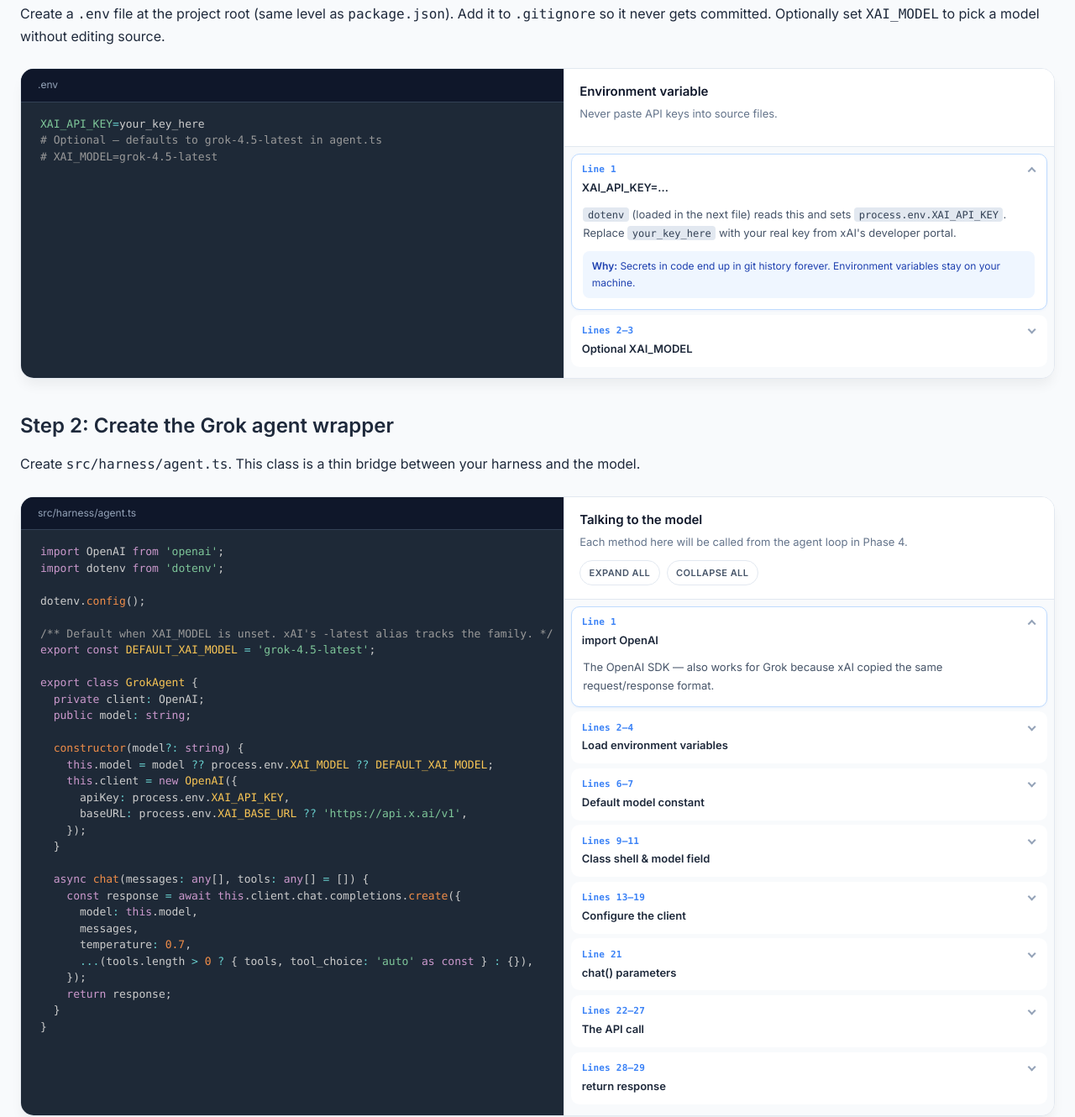
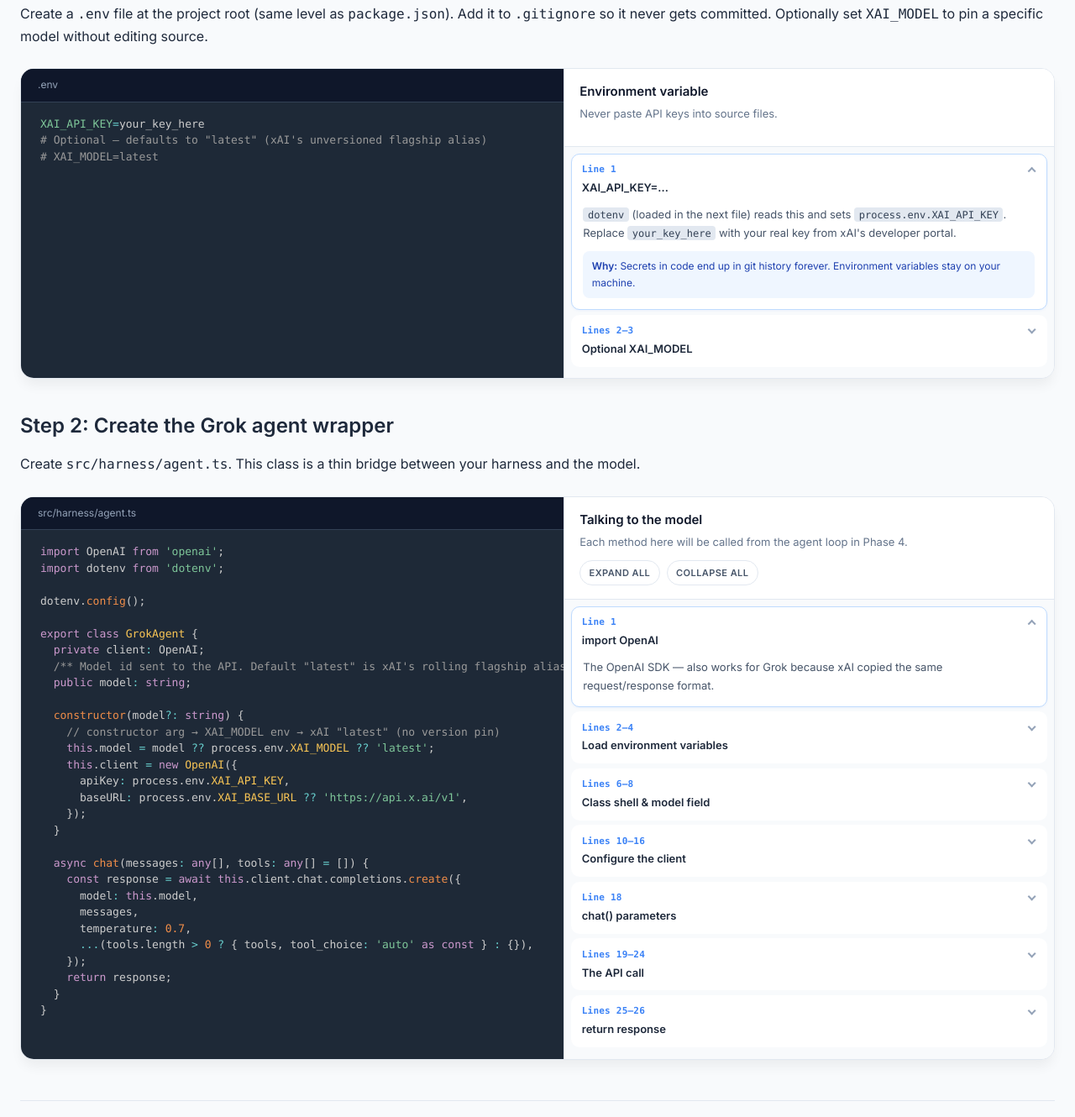
Before and after one commit to adamaoc/harness-101, a plain HTML site: page tutorial/phase-2.html in a window 1280 px wide. Shown: the part 258-1588 px from the top of the page at 84% size. Drawn offline with nearby package versions, Linux system fonts and the light colour scheme.

Commit message:
Default to xAI's unversioned "latest" model alias
Drop the grok-4.5-latest constant; the API accepts model "latest" as the
rolling flagship, so the harness no longer pins a generation in source.

```diff
--- a/tutorial/phase-2.html
+++ b/tutorial/phase-2.html
@@ -40,15 +40,15 @@
                 <p>Grok's API speaks the same shape as OpenAI's chat API. We use the official <code>openai</code> npm package and point it at xAI's URL.</p>
 
                 <h3 class="font-semibold text-2xl mt-8 mb-4">Step 1: Store your API key</h3>
-                <p>Create a <code>.env</code> file at the project root (same level as <code>package.json</code>). Add it to <code>.gitignore</code> so it never gets committed. Optionally set <code>XAI_MODEL</code> to pick a model without editing source.</p>
+                <p>Create a <code>.env</code> file at the project root (same level as <code>package.json</code>). Add it to <code>.gitignore</code> so it never gets committed. Optionally set <code>XAI_MODEL</code> to pin a specific model without editing source.</p>
 
                 <div class="code-walkthrough">
                     <div class="code-walkthrough__code">
                         <div class="code-block">
                             <div class="code-block__header">.env</div>
                             <pre class="language-bash"><code>XAI_API_KEY=your_key_here
-# Optional — defaults to grok-4.5-latest in agent.ts
-# XAI_MODEL=grok-4.5-latest</code></pre>
+# Optional — defaults to "latest" (xAI's unversioned flagship alias)
+# XAI_MODEL=latest</code></pre>
                         </div>
                     </div>
                     <aside class="code-walkthrough__guide" aria-label="Explanation for .env">
@@ -67,7 +67,7 @@
                             <details class="guide-section" data-start="2" data-end="3">
                                 <summary><span class="guide-section__lines">Lines 2–3</span><span class="guide-section__title">Optional XAI_MODEL</span></summary>
                                 <div class="guide-section__body">
-                                    <p>Leave this commented to use the code default (<code>grok-4.5-latest</code>). Uncomment and set any model id when you want to pin or try another generation without editing TypeScript.</p>
+                                    <p>Leave this commented to use xAI’s <code>latest</code> alias (whatever their current flagship is). Uncomment and set a specific id (e.g. <code>grok-4.5</code>) only when you need a fixed version.</p>
                                 </div>
                             </details>
                         </div>
@@ -86,15 +86,14 @@ import dotenv from 'dotenv';
 
 dotenv.config();
 
-/** Default when XAI_MODEL is unset. xAI's -latest alias tracks the family. */
-export const DEFAULT_XAI_MODEL = 'grok-4.5-latest';
-
 export class GrokAgent {
   private client: OpenAI;
+  /** Model id sent to the API. Default "latest" is xAI's rolling flagship alias. */
   public model: string;
 
   constructor(model?: string) {
-    this.model = model ?? process.env.XAI_MODEL ?? DEFAULT_XAI_MODEL;
+    // constructor arg → XAI_MODEL env → xAI "latest" (no version pin)
+    this.model = model ?? process.env.XAI_MODEL ?? 'latest';
     this.client = new OpenAI({
       apiKey: process.env.XAI_API_KEY,
       baseURL: process.env.XAI_BASE_URL ?? 'https://api.x.ai/v1',
@@ -136,42 +135,35 @@ export class GrokAgent {
                                     <div class="guide-why"><strong>Why at top level:</strong> The key must exist before <code>new OpenAI({ apiKey: ... })</code> runs.</div>
                                 </div>
                             </details>
-                            <details class="guide-section" data-start="6" data-end="7">
-                                <summary><span class="guide-section__lines">Lines 6–7</span><span class="guide-section__title">Default model constant</span></summary>
-                                <div class="guide-section__body">
-                                    <p><code>DEFAULT_XAI_MODEL</code> is the fallback when <code>XAI_MODEL</code> is not set. We use xAI’s <code>-latest</code> alias so the harness tracks the current release of that family without hard-coding every patch version. When a new major generation ships (e.g. 4.6), change this constant — or set <code>XAI_MODEL</code> in <code>.env</code>.</p>
-                                    <div class="guide-why"><strong>Why not hard-code <code>grok-4.3</code>:</strong> Model names age quickly. Env + a rolling default keeps the project version-agnostic.</div>
-                                </div>
-                            </details>
-                            <details class="guide-section" data-start="9" data-end="11">
-                                <summary><span class="guide-section__lines">Lines 9–11</span><span class="guide-section__title">Class shell &amp; model field</span></summary>
+                            <details class="guide-section" data-start="6" data-end="8">
+                                <summary><span class="guide-section__lines">Lines 6–8</span><span class="guide-section__title">Class shell &amp; model field</span></summary>
                                 <div class="guide-section__body">
                                     <p><code>GrokAgent</code> is your harness's name for "the thing that calls the brain." <code>private client</code> hides the SDK instance — outside code calls <code>chat()</code>, not the raw client. <code>model</code> is a public string so startup logs and overrides can read it.</p>
                                 </div>
                             </details>
-                            <details class="guide-section" data-start="13" data-end="19">
-                                <summary><span class="guide-section__lines">Lines 13–19</span><span class="guide-section__title">Configure the client</span></summary>
+                            <details class="guide-section" data-start="10" data-end="16">
+                                <summary><span class="guide-section__lines">Lines 10–16</span><span class="guide-section__title">Configure the client</span></summary>
                                 <div class="guide-section__body">
-                                    <p>Resolution order for the model: constructor arg → <code>XAI_MODEL</code> env → <code>DEFAULT_XAI_MODEL</code>. <code>apiKey</code> comes from the environment, never hard-coded. <code>baseURL</code> defaults to xAI but can be overridden with <code>XAI_BASE_URL</code> for any OpenAI-compatible endpoint.</p>
+                                    <p>Resolution order for the model: constructor arg → <code>XAI_MODEL</code> env → <code>"latest"</code>. That last fallback is xAI’s unversioned flagship alias (shown in their API docs), so you never hard-code <code>grok-4.5</code> or similar. <code>apiKey</code> comes from the environment. <code>baseURL</code> defaults to xAI but can be overridden with <code>XAI_BASE_URL</code>.</p>
                                     <div class="guide-why"><strong>Why a wrapper class:</strong> Later you can swap models, add retries, or log token usage in one place.</div>
                                 </div>
                             </details>
-                            <details class="guide-section" data-start="21" data-end="21">
-                                <summary><span class="guide-section__lines">Line 21</span><span class="guide-section__title">chat() parameters</span></summary>
+                            <details class="guide-section" data-start="18" data-end="18">
+                                <summary><span class="guide-section__lines">Line 18</span><span class="guide-section__title">chat() parameters</span></summary>
                                 <div class="guide-section__body">
                                     <p><code>messages</code> — the conversation history from your <code>Session</code>. <code>tools</code> defaults to <code>[]</code> for plain chat without tool calling (Phase 3 adds tools).</p>
                                 </div>
                             </details>
-                            <details class="guide-section" data-start="22" data-end="27">
-                                <summary><span class="guide-section__lines">Lines 22–27</span><span class="guide-section__title">The API call</span></summary>
+                            <details class="guide-section" data-start="19" data-end="24">
+                                <summary><span class="guide-section__lines">Lines 19–24</span><span class="guide-section__title">The API call</span></summary>
                                 <div class="guide-section__body">
                                     <p><code>model</code> — whatever was resolved at construct time. <code>messages</code> — full history the model sees. <code>temperature: 0.7</code> — some creativity, not totally random.</p>
                                     <p>The spread <code>...(tools.length > 0 ? { tools, tool_choice: 'auto' } : {})</code> only adds <code>tools</code> when you actually have tools. With <code>exactOptionalPropertyTypes</code>, passing <code>tools: undefined</code> would fail — omitting the property entirely is correct.</p>
                                     <p><code>tool_choice: 'auto' as const</code> — tells TypeScript this is the literal string <code>'auto'</code>, not just any string. The model decides whether to call tools or reply in text.</p>
                                 </div>
                             </details>
-                            <details class="guide-section" data-start="28" data-end="29">
-                                <summary><span class="guide-section__lines">Lines 28–29</span><span class="guide-section__title">return response</span></summary>
+                            <details class="guide-section" data-start="25" data-end="26">
+                                <summary><span class="guide-section__lines">Lines 25–26</span><span class="guide-section__title">return response</span></summary>
                                 <div class="guide-section__body">
                                     <p>Returns the full SDK response object. The agent loop (Phase 4) will read <code>response.choices[0].message</code> to see if the model wants to use tools or finished with text.</p>
                                 </div>
```
Also changed, not shown: the-harness/src/harness/agent.ts (+4 -10 lines), README.md, the-harness/README.md, 1 other file.
